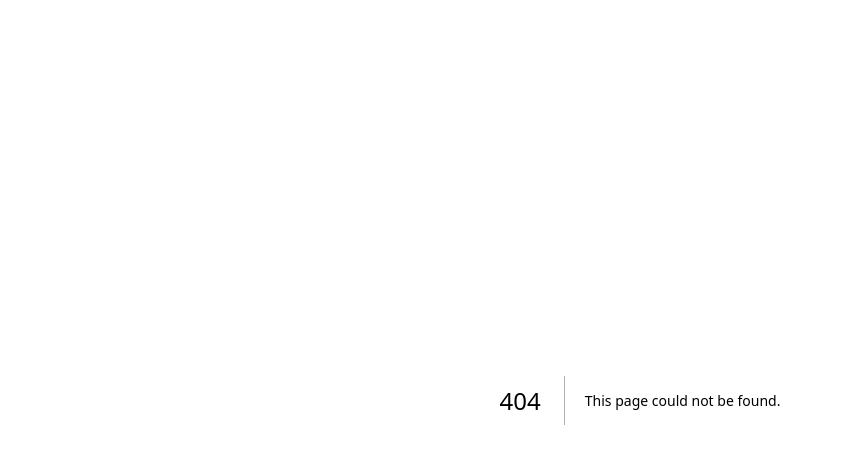
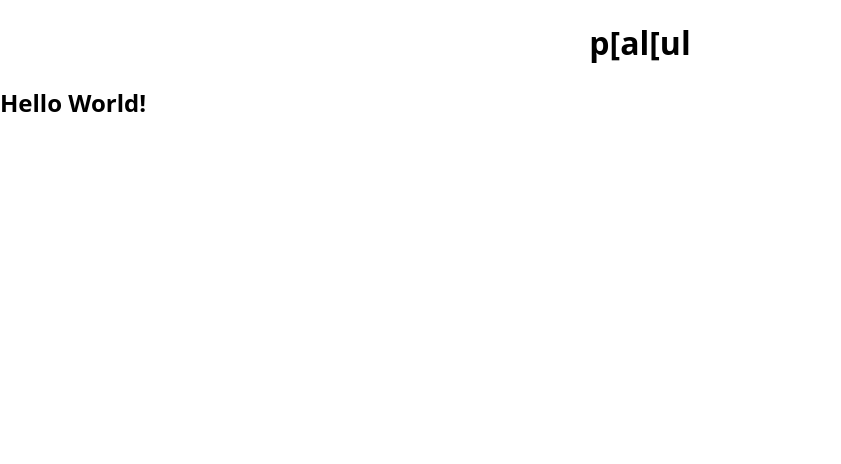
Before and after one commit to reyk-zepper/atlantis-capstone, a Next.js app: page /Active in a window 1280 px wide. Before the commit this address had no page. Shown: the top 464 px of the page, without its empty margins (0-841 px from the left). Built offline with nearby package versions, Linux system fonts and the light colour scheme.

Commit message:
add layout

```diff
--- /dev/null
+++ b/components/Layout/index.js
@@ -0,0 +1,10 @@
+import Heading from "../Heading";
+
+export default function Layout({ children }) {
+  return (
+    <>
+      <Heading>p[al[ul</Heading>
+      <main>{children}</main>
+    </>
+  );
+}
--- /dev/null
+++ b/pages/Active/index.js
@@ -0,0 +1,7 @@
+export default function ActivePage() {
+  return (
+    <main>
+      <h2>Hello World!</h2>
+    </main>
+  );
+}
--- a/pages/_app.js
+++ b/pages/_app.js
@@ -1,5 +1,6 @@
 import GlobalStyle from "../styles";
 import Head from "next/head";
+import Layout from "../components/Layout";
 
 export default function App({ Component, pageProps }) {
   return (
@@ -8,7 +9,9 @@
       <Head>
         <title>Atlantis Capstone Project</title>
       </Head>
-      <Component {...pageProps} />
+      <Layout>
+        <Component {...pageProps} />
+      </Layout>
     </>
   );
 }
--- a/pages/index.js
+++ b/pages/index.js
@@ -1,10 +1,8 @@
-import Heading from "../components/Heading";
 import Form from "../components/Form";
 
 export default function Home() {
   return (
     <main>
-      <Heading>p[al[ul</Heading>
       <Form />
     </main>
   );
```
Also changed, not shown: components/Navigation/index.js (added, +10 -0 lines).
